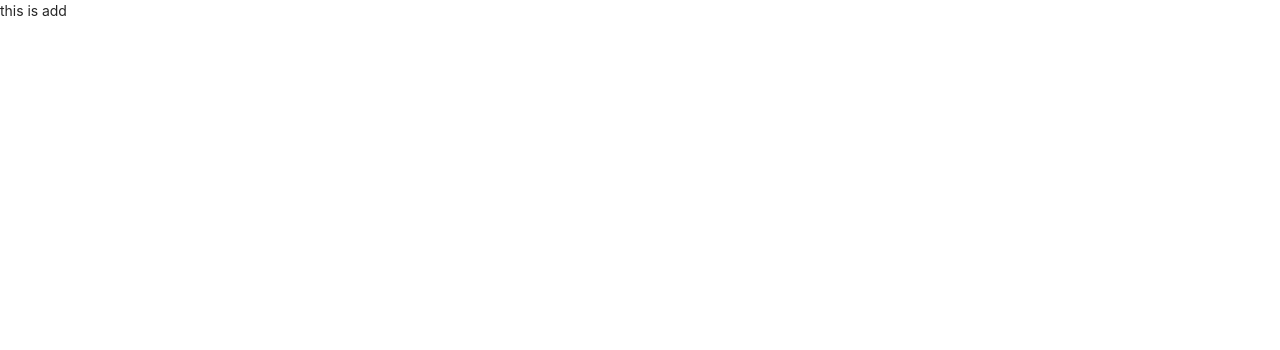
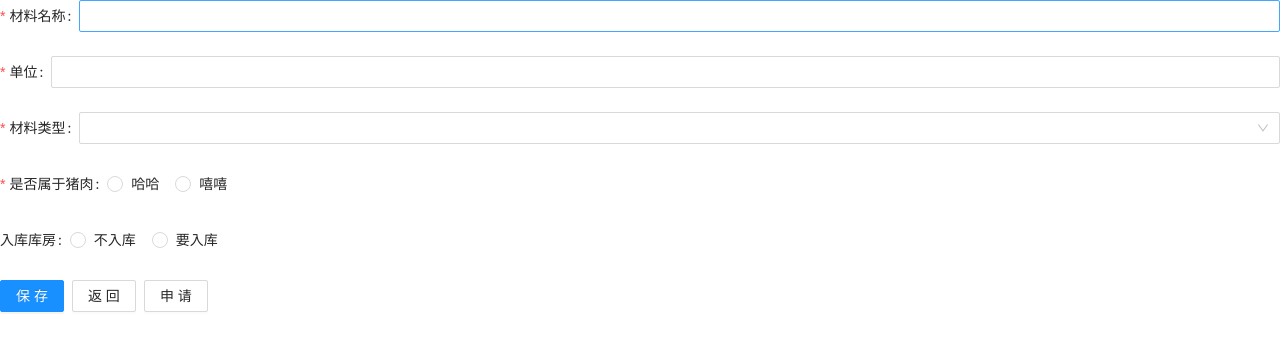
Before and after one commit to harry-code/react-vite-ts, a React (Vite) app: page /add in a window 1280 px wide. Shown: the top 350 px of the page. Built offline with nearby package versions, Linux system fonts and the light colour scheme.

Commit message:
feat: add code

```diff
--- a/src/add/index.tsx
+++ b/src/add/index.tsx
@@ -1,9 +1,92 @@
-import React from "react"
+import { Button } from "antd";
+import React from "react";
+import Form from '~/components/common/form/index';
 
 export default () => {
+    const formData = [
+        {
+            label: '材料名称',
+            name: 'materialName',
+            required: true,
+            message: '请输入',
+            type: 'input',
+        },
+        {
+            label: '单位',
+            name: 'unit',
+            required: true,
+            message: '请选择',
+            type: 'input',
+        },
+        {
+            label: '材料类型',
+            name: 'materialTypeId',
+            required: true,
+            message: '请选择',
+            type: 'select',
+            options: [
+                {
+                    name: 'sb',
+                    value: 48
+                }
+            ]
+        },
+        {
+            label: '是否属于猪肉',
+            name: 'orgId',
+            required: true,
+            message: '请选择',
+            type: 'radio',
+            options: [
+                {
+                    name: '哈哈',
+                    value: 0
+                },
+                {
+                    name: '嘻嘻',
+                    value: 1
+                }
+            ]
+        },
+        {
+            label: '入库库房',
+            name: 'storeroomId',
+            required: false,
+            message: '请选择',
+            type: 'radio',
+            options: [
+                {
+                    name: '不入库',
+                    value: 0
+                },
+                {
+                    name: '要入库',
+                    value: 1
+                }
+            ]
+        },
+    ]
+    const formBtns = [
+        {
+            name: '保存',
+            tapType: 'submit'
+        },
+        {
+            name: '返回',
+            tapType: 'back'
+        }
+    ]
+    const getParams = (data: Object) => {
+        console.log('data', data)
+    }
+    const clickIt = (e) => {
+        console.log('e', e)
+    }
     return (
         <div>
-            this is add
+            <Form formData={formData} getParams={getParams} formBtns={formBtns} renderProps={(v) => {
+                return <Button onClick={() => clickIt(v)}>申请</Button>
+            }} />
         </div>
     )
 }
--- a/src/components/common/form/index.tsx
+++ b/src/components/common/form/index.tsx
@@ -3,23 +3,27 @@ import { useHistory } from "react-router-dom";
 import {
     Form, Input, InputNumber, Mentions,
     Radio, Select, Switch, TimePicker,
-    Transfer, TreeSelect, Upload, Space,
+    Transfer, TreeSelect, Space,
     Button, DatePicker
 } from 'antd';
+import Upload from '~/components/common/upload/index'
 
 // 受控组件的陈述
-export const nodes: { [key: string]: JSX.Element } = {
-    'input': <Input />,
-    'inputNumber': <InputNumber />,
-    'mentions': <Mentions />,
-    'radio': <Radio />,
-    'select': <Select />,
-    'switch': <Switch />,
-    'treeSelect': <TreeSelect />,
-    'datePicker': <DatePicker />,
-    'timePicker': <TimePicker />,
-    'transfer': <Transfer />,
-    'upload': <Upload />,
+export const nodes: { [key: string]: (props?: any) => JSX.Element } = {
+    'input': (props: any) => <Input {...props} />,
+    'inputNumber': (props: any) => <InputNumber {...props} />,
+    'radio': (props: any) => <Radio.Group>{props?.map((i: { value: any; name: React.ReactNode; }) => {
+        return <Radio value={i.value} key={i.value}>{i.name}</Radio>
+    })}</Radio.Group>,
+    'select': (props: any) => <Select>{props?.map((i: { value: any; name: React.ReactNode; }) => {
+        return <Select.Option value={i.value} key={i.value}>{i.name}</Select.Option>
+    })}</Select>,
+    'switch': () => <Switch />,
+    // 'treeSelect': <TreeSelect />,
+    'datePicker': () => <DatePicker />,
+    'timePicker': () => <TimePicker />,
+    // 'transfer': <Transfer />,
+    'upload': () => <Upload />,
 }
 
 interface props {
@@ -30,34 +34,24 @@ interface props {
         name: string;
         tapType: string;
     }[]; // form的按钮们
+    renderProps?: (props?: any) => JSX.Element // 增加额外的按钮
 }
-
 // 默认垂直布局form
 export default function FormComp({
     formData,
+    formStyle,
     getParams,
-    formStyle = { layout: 'horizontal', name: 'from' },
-    formBtns = [
-        {
-            name: '保存',
-            tapType: 'submit',
-        },
-        {
-            name: '返回',
-            tapType: 'back',
-        },
-        {
-            name: '重置',
-            tapType: 'reset',
-        }
-    ]
+    formBtns = [],
+    renderProps = () => <></>,
 }: props) {
     const [form] = Form.useForm();
     const history = useHistory();
     // 按钮事件的陈述
     const onFinish = () => {
-        const values = form.getFieldsValue()
-        getParams(values)
+        form.validateFields().then(() => {
+            const values = form.getFieldsValue()
+            getParams(values)
+        })
     };
 
     const resetForm = () => {
@@ -89,7 +83,7 @@ export default function FormComp({
                             name={i.name}
                             rules={[{ required: i.required, message: i.message }]}
                         >
-                            {nodes[i.type]}
+                            {nodes[i.type](i.options)}
                         </Form.Item>
                     )
                 })
@@ -105,6 +99,8 @@ export default function FormComp({
                                 onClick={btnClicks[i.tapType]}>{i.name}</Button>
                         })
                     }
+                    {/* 渲染额外的btn */}
+                    {renderProps(12)}
                 </Space>
             </Form.Item>
         </Form>
--- a/src/components/common/table/index.tsx
+++ b/src/components/common/table/index.tsx
@@ -14,10 +14,29 @@ interface props {
     formData: any[];
     addTitle: string;
     addUrl?: string;
+    formStyle?: { [key: string]: string }; // form的样式
+    formBtns?: {
+        name: string;
+        tapType: string;
+    }[]; // form的按钮们
 }
 
 
-export default ({ changeData, loading, columns, data, total, formData, addTitle = '新增', addUrl = '' }: props) => {
+export default ({
+    changeData, loading, columns, data, total,
+    formData, addTitle = '新增', addUrl = '',
+    formStyle = { layout: 'horizontal', name: 'from' },
+    formBtns = [
+        {
+            name: '查询',
+            tapType: 'submit',
+        },
+        {
+            name: '重置',
+            tapType: 'reset',
+        }
+    ]
+}: props) => {
     // 渲染columns最后一列 操作
     useMemo(() => {
         const actionObj = columns.find((i: { key: string; }) => i.key === 'action') ?? {};
@@ -30,7 +49,9 @@ export default ({ changeData, loading, columns, data, total, formData, addTitle
     // 渲染新增等按钮
     const renderAdd = () => {
         return (
-            addTitle ? (<Link to={addUrl}>{addTitle}</Link>) : null
+            addTitle ? (<Link to={addUrl}>
+                <Button type="primary">{addTitle}</Button>
+            </Link>) : null
         )
     }
     // 头部筛选栏参数
@@ -47,14 +68,19 @@ export default ({ changeData, loading, columns, data, total, formData, addTitle
     }
     return (
         <div className="table-list-page">
-            <HeadForm formData={formData} getParams={getParams} />
+            <HeadForm
+                formData={formData}
+                getParams={getParams}
+                formStyle={formStyle}
+                formBtns={formBtns}
+            />
             {renderAdd()}
             <Table
                 loading={loading}
                 columns={columns}
                 dataSource={data}
                 pagination={false}
-                rowKey={i => i.supplierId}
+                rowKey={i => i.materialId}
             />
             <Pagination
                 className="page"
--- a/src/components/common/upload/index.tsx
+++ b/src/components/common/upload/index.tsx
@@ -1,5 +1,123 @@
-import React from "react";
+import React, { useState, useEffect } from 'react';
+import { Upload, Modal, message } from 'antd';
+import { API_URL } from '~/service/request';
+import { PlusOutlined } from '@ant-design/icons';
+import { RcFile } from 'antd/lib/upload/interface';
 
-export default () => (
-    <></>
-)
+interface pageProps {
+    getImgs?: any;
+    imageList?: string | [];
+    max?: number;
+    size?: number;
+}
+
+export default function IndexPage({
+    getImgs,
+    imageList,
+    max = 5,
+    size = 10,
+}: pageProps) {
+    const [previewVisible, setPreviewVisible] = useState(false);
+    const [previewImage, setPreviewImage] = useState<string | undefined>(undefined);
+    const [previewTitle, setPreviewTitle] = useState(null);
+    const [fileList, setFileList] = useState([]);
+
+    // 监听传入的图片字符串
+    useEffect(() => {
+        if (imageList) {
+            const new_imgList = imageList?.split(',').map((i: any) => {
+                return {
+                    uid: Math.random(),
+                    name: 'image.png',
+                    url: API_URL[process.env.NODE_ENV || 'production'] + i,
+                    status: 'done',
+                    response: {
+                        code: 200,
+                        rows: [i],
+                    },
+                };
+            });
+            setFileList(new_imgList);
+        }
+    }, [imageList]);
+
+    const handleUploadImg = ({ fileList }: { fileList: any }) => {
+        // 这里存在已上传的类型和正在上传的类型两种情况
+        const filterList = fileList.filter((i: any) => {
+            return i?.status === 'done' || i?.originFileObj?.size < size * 1024 * 1024
+        });
+        setFileList(filterList);
+        getImgs(filterList.map((i: any) => i.response?.rows[0]));
+    };
+
+    const handleUploadRemove = (file: any) => { };
+
+    const beforeUpload = (file: RcFile, FileList: RcFile[]): boolean | undefined => {
+        if (fileList.length > max) {
+            message.error(`最多只能上传${max}张图片`);
+            return false;
+        }
+        const limit = file.size < size * 1024 * 1024;
+        if (!limit) {
+            message.error(`图片大于${size}MB，无法上传`);
+            return false;
+        }
+    };
+
+    const getBase64 = (file: any) => {
+        return new Promise((resolve, reject) => {
+            const reader = new FileReader();
+            reader.readAsDataURL(file);
+            reader.onload = () => resolve(reader.result);
+            reader.onerror = error => reject(error);
+        });
+    };
+
+    const handlePreview = async (file: any) => {
+        if (!file.url && !file.preview) {
+            file.preview = await getBase64(file.originFileObj);
+        }
+        setPreviewVisible(true);
+        setPreviewTitle(
+            file.name || file.url.substring(file.url.lastIndexOf('/') + 1),
+        );
+        setPreviewImage(file.url || file.preview);
+    };
+
+    const uploadButton = (
+        <div>
+            <PlusOutlined />
+            <div style={{ marginTop: 8 }}>上传</div>
+        </div>
+    );
+
+    return (
+        <div className="upload">
+            <Upload
+                action={
+                    API_URL[process.env.NODE_ENV || 'production'] + '/rest/editor/upload'
+                }
+                listType="picture-card"
+                headers={{
+                    token: localStorage.getItem('token') || '',
+                }}
+                beforeUpload={beforeUpload}
+                fileList={fileList}
+                onPreview={handlePreview}
+                onRemove={handleUploadRemove}
+                onChange={handleUploadImg}>
+                {fileList.length >= 5 ? null : uploadButton}
+            </Upload>
+            <span>
+                最多上传{max}张图片，单张不超过{size}MB
+      </span>
+            <Modal
+                visible={previewVisible}
+                title={previewTitle}
+                footer={null}
+                onCancel={() => setPreviewVisible(false)}>
+                <img alt="example" style={{ width: '100%' }} src={previewImage} />
+            </Modal>
+        </div>
+    );
+}
--- a/src/index/index.tsx
+++ b/src/index/index.tsx
@@ -13,47 +13,85 @@ export default TableHoc((props: any) => {
     // 头部筛选栏参数
     const formData = [
         {
-            label: '测试1',
-            name: '测试1',
+            label: '材料编号',
+            name: 'materialNo',
             required: false,
             message: '请输入',
             type: 'input',
         },
         {
-            label: '测试2',
-            name: '测试2',
+            label: '材料名称',
+            name: 'materialName',
+            required: false,
+            message: '请输入',
+            type: 'input',
+        },
+        {
+            label: '材料类型',
+            name: 'materialTypeId',
             required: false,
             message: '请选择',
             type: 'select',
         },
         {
-            label: '测试3',
-            name: '测试3',
+            label: '入库食堂',
+            name: 'orgId',
             required: false,
             message: '请选择',
-            type: 'datePicker',
+            type: 'select',
         },
         {
-            label: '测试4',
-            name: '测试4',
+            label: '入库库房',
+            name: 'storeroomId',
             required: false,
-            message: '请输入',
-            type: 'input',
+            message: '请选择',
+            type: 'select',
         },
     ]
     // table的列表项
     const columns = [
         {
-            key: 'materialTypeNames',
-            dataIndex: 'materialTypeNames',
-            title: '材料类型名称'
+            title: '序号',
+            dataIndex: 'index',
+            key: 'index',
+            render: (text: any, record: any, index: number) => `${index + 1}`,
         },
         {
+            title: '材料编号',
+            dataIndex: 'materialNo',
+            key: 'materialNo',
+        },
+        {
+            title: '材料名称',
+            dataIndex: 'materialName',
+            key: 'materialName',
+        },
+        {
+            title: '单位',
+            dataIndex: 'unit',
+            key: 'unit',
+        },
+        {
+            title: '是否属于猪肉',
+            dataIndex: 'isPork',
+            key: 'isPork',
+            render: (t: number) => (t ? '是' : '否'),
+        },
+        {
+            title: '材料类型',
+            dataIndex: 'materialTypeName',
+            key: 'materialTypeName',
+        },
+        {
+            title: '入库库房',
+            dataIndex: 'storeroomIds',
+            key: 'storeroomIds',
+        },
+        {
+            title: '操作',
             key: 'action',
-            dataIndex: 'action',
-            title: '操作',
-            btns: ['查看', '删除', '提交']
-        }
+            btns: ['删除']
+        },
     ]
     // 切换分页与头部筛选，change数据
     const changeData = (data: Object) => {
@@ -62,7 +100,14 @@ export default TableHoc((props: any) => {
 
     return (
         <>
-            <Table changeData={changeData} columns={columns} formData={formData} {...params} addUrl={'/add'} />
+            <Table
+                changeData={changeData}
+                columns={columns}
+                formData={formData}
+                {...params}
+                formStyle={{ layout: 'inline' }}
+                addUrl={'/add'}
+            />
         </>
     )
 }, List)
--- a/src/service/apis/test.ts
+++ b/src/service/apis/test.ts
@@ -1,5 +1,5 @@
 import { Get, Post } from '~/service/request';
 
 export const List = async (data: any) => {
-    return await Post('/rest/basic/supplier/list', data)
-}
+    return await Post('/rest/basic/material/list', data);
+};
```
